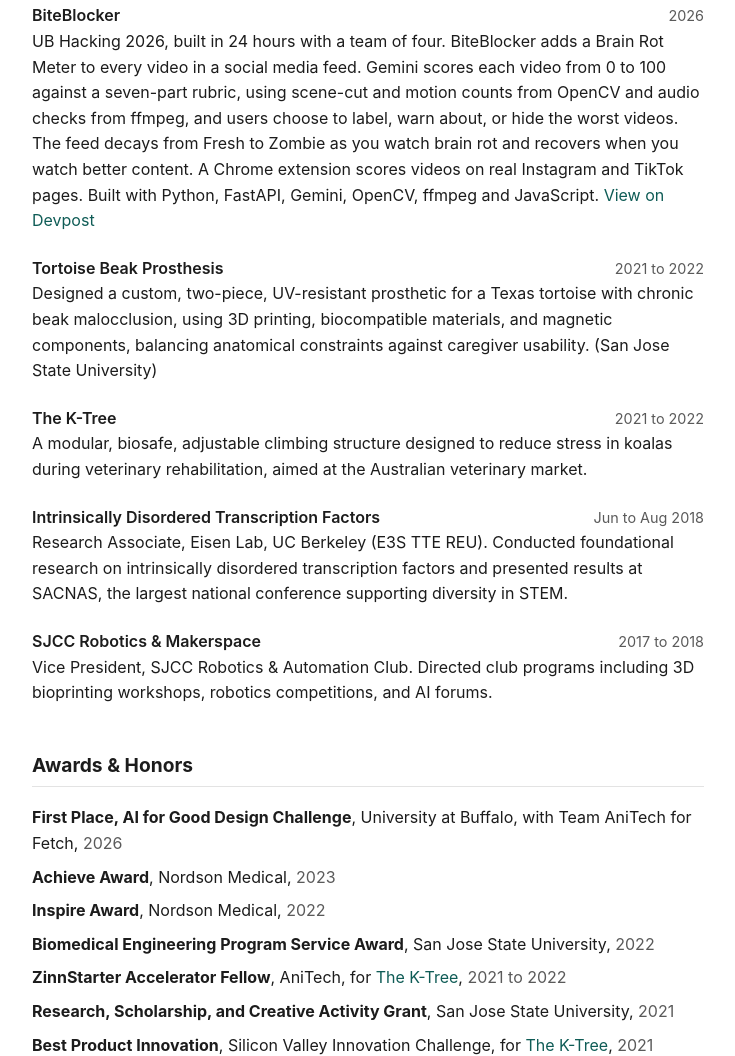
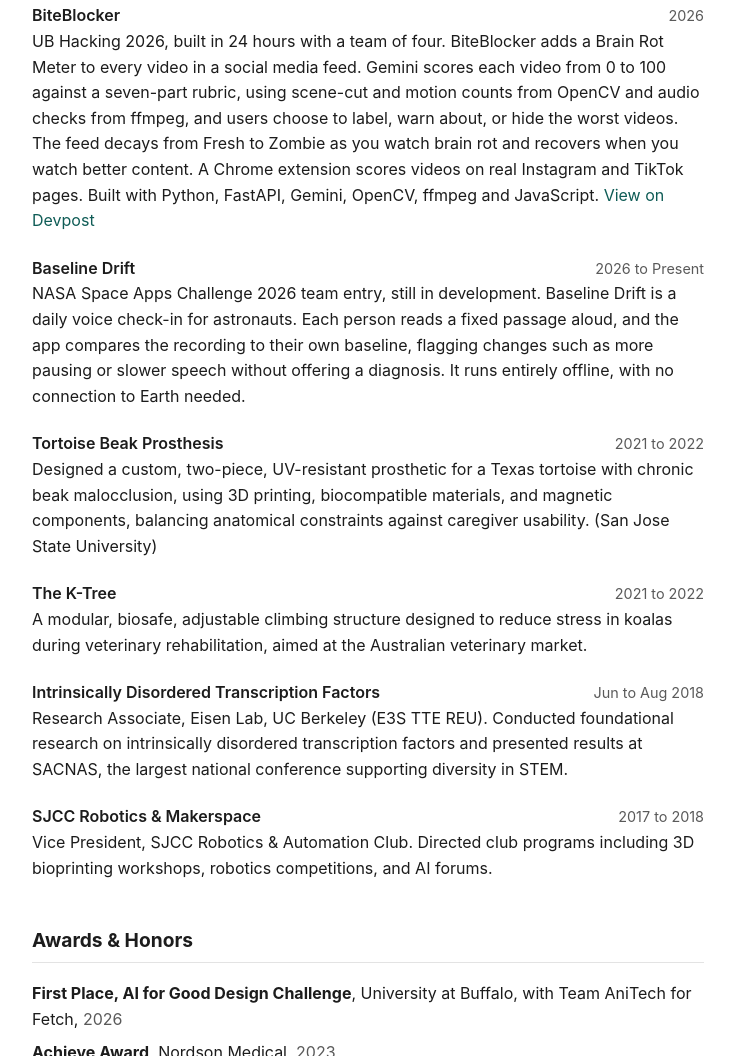
Before and after one commit to acmross/homepage, a plain HTML site: page index.html in a window 1280 px wide. Shown: the part 2789-3845 px from the top of the page, without its empty margins (272-1007 px from the left). Drawn offline with Linux system fonts and the light colour scheme.

Commit message:
Add Baseline Drift project
Co-Authored-By: Claude Opus 5.5 <noreply@anthropic.com>
Claude-Session: https://claude.ai/code/session_01Fry4rtSjuXzfPizSo6aJBQ

```diff
--- a/index.html
+++ b/index.html
@@ -171,6 +171,14 @@
 
     <div class="entry">
       <div class="entry-head">
+        <span class="entry-title">Baseline Drift</span>
+        <span class="entry-date">2026 to Present</span>
+      </div>
+      <p>NASA Space Apps Challenge 2026 team entry, still in development. Baseline Drift is a daily voice check-in for astronauts. Each person reads a fixed passage aloud, and the app compares the recording to their own baseline, flagging changes such as more pausing or slower speech without offering a diagnosis. It runs entirely offline, with no connection to Earth needed.</p>
+    </div>
+
+    <div class="entry">
+      <div class="entry-head">
         <span class="entry-title">Tortoise Beak Prosthesis</span>
         <span class="entry-date">2021 to 2022</span>
       </div>
```
